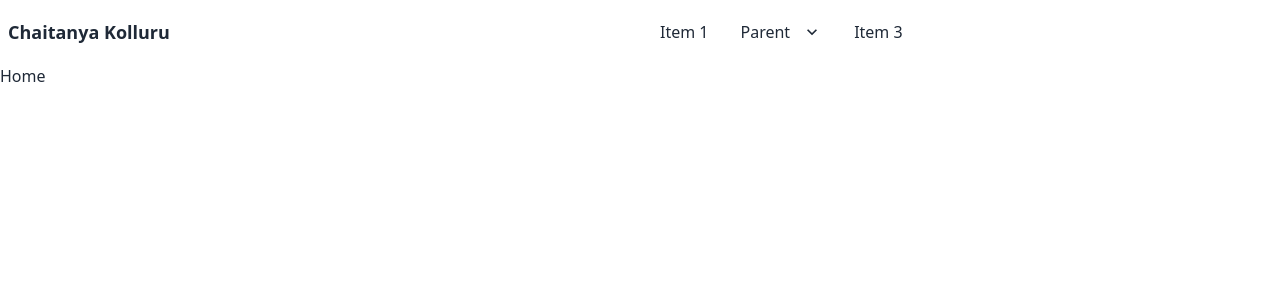
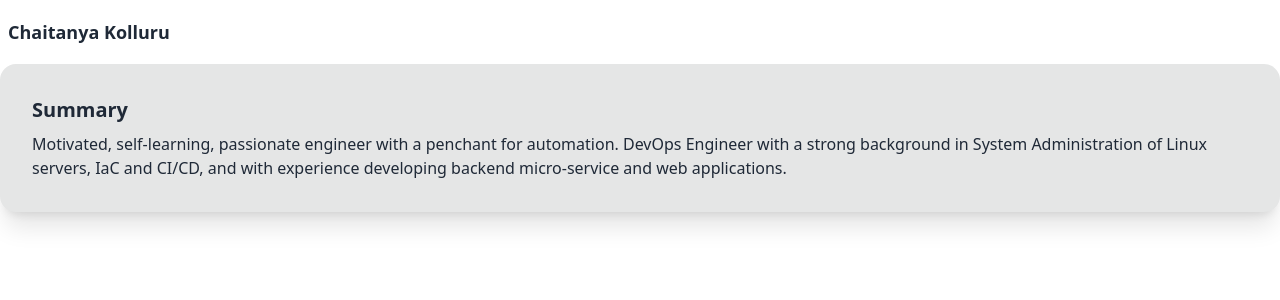
Before and after one commit to chaitanyakolluru/portfolio-chai, a React (Vite) app: page / in a window 1280 px wide. Shown: the top 300 px of the page. Built offline with nearby package versions, Linux system fonts and the light colour scheme.

Commit message:
home page started

```diff
--- a/src/components/NavBar.tsx
+++ b/src/components/NavBar.tsx
@@ -19,7 +19,7 @@ const NavBar: React.FC<{ title?: string }> = ({
           <button>{title}</button>
         </Link>
       </div>
-      <div className="navbar-center flex">
+      {/* <div className="navbar-center flex">
         <ul className="menu menu-horizontal px-1">
           <li>
             <a>Item 1</a>
@@ -50,7 +50,7 @@ const NavBar: React.FC<{ title?: string }> = ({
             <a>Item 3</a>
           </li>
         </ul>
-      </div>
+      </div> */}
     </div>
   );
 };
--- a/src/pages/Home.tsx
+++ b/src/pages/Home.tsx
@@ -1,5 +1,17 @@
 const Home: React.FC = () => {
-  return <div>Home</div>;
+  return (
+    <div className="card w-180 bg-base-300 shadow-xl">
+      <div className="card-body">
+        <h2 className="card-title">Summary</h2>
+        <p>
+          Motivated, self-learning, passionate engineer with a penchant for
+          automation. DevOps Engineer with a strong background in System
+          Administration of Linux servers, IaC and CI/CD, and with experience
+          developing backend micro-service and web applications.
+        </p>
+      </div>
+    </div>
+  );
 };
 
 export default Home;
```
Also changed, not shown: 1 other file (tests, documents, lock files or other folders).
